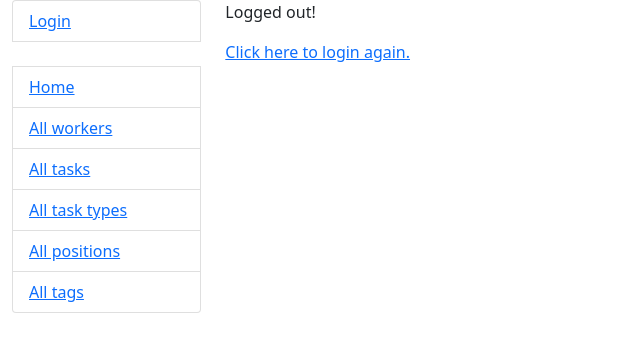
After one commit to NataliiaPodoroha/it-company-task-manager, a Django app: template templates/registration/logged_out.html in a window 1280 px wide. The commit adds this page. Shown: the top 352 px of the page, without its empty margins (0-640 px from the left). Run offline with Django 3.2, Linux system fonts and the light colour scheme; the template is opened without the code that fills it, so the values that code supplies are empty.

Commit message:
Add login and logout functionality

```diff
--- a/it_company_task_manager/urls.py
+++ b/it_company_task_manager/urls.py
@@ -22,4 +22,5 @@ from django.urls import path, include
 urlpatterns = [
     path("admin/", admin.site.urls),
     path("", include("task_manager.urls", namespace="task_manager")),
+    path("accounts/", include("django.contrib.auth.urls")),
 ] + static(settings.STATIC_URL, document_root=settings.STATIC_ROOT)
--- a/templates/includes/sidebar.html
+++ b/templates/includes/sidebar.html
@@ -1,12 +1,12 @@
 <ul class="sidebar-nav list-group">
-{#  {% if user.is_authenticated %}#}
-{#    <li class="list-group-item">User: <a href="{{ user.get_absolute_url }}">{{ user.get_username }}</a></li>#}
-{#    <li class="list-group-item"><a href="{% url 'logout'%}?next={{request.path}}">Logout</a></li>#}
-{#  {% else %}#}
-{#    <li class="list-group-item"><a href="{% url 'login'%}?next={{request.path}}">Login</a></li>#}
-{#  {% endif %}#}
-{##}
-{#  <br>#}
+  {% if user.is_authenticated %}
+    <li class="list-group-item">User: <a href="{{ user.get_absolute_url }}">{{ user.get_username }}</a></li>
+    <li class="list-group-item"><a href="{% url 'logout'%}?next={{request.path}}">Logout</a></li>
+  {% else %}
+    <li class="list-group-item"><a href="{% url 'login'%}?next={{request.path}}">Login</a></li>
+  {% endif %}
+
+  <br>
 
   <li class="list-group-item"><a href="{% url 'task_manager:index' %}">Home</a></li>
   <li class="list-group-item"><a href="#">All workers</a></li>
--- /dev/null
+++ b/templates/registration/logged_out.html
@@ -0,0 +1,7 @@
+{% extends "base.html" %}
+
+{% block content %}
+<p>Logged out!</p>
+
+<a href="{% url 'login'%}">Click here to login again.</a>
+{% endblock %}
```
Also changed, not shown: templates/registration/login.html (added, +24 -0 lines).
